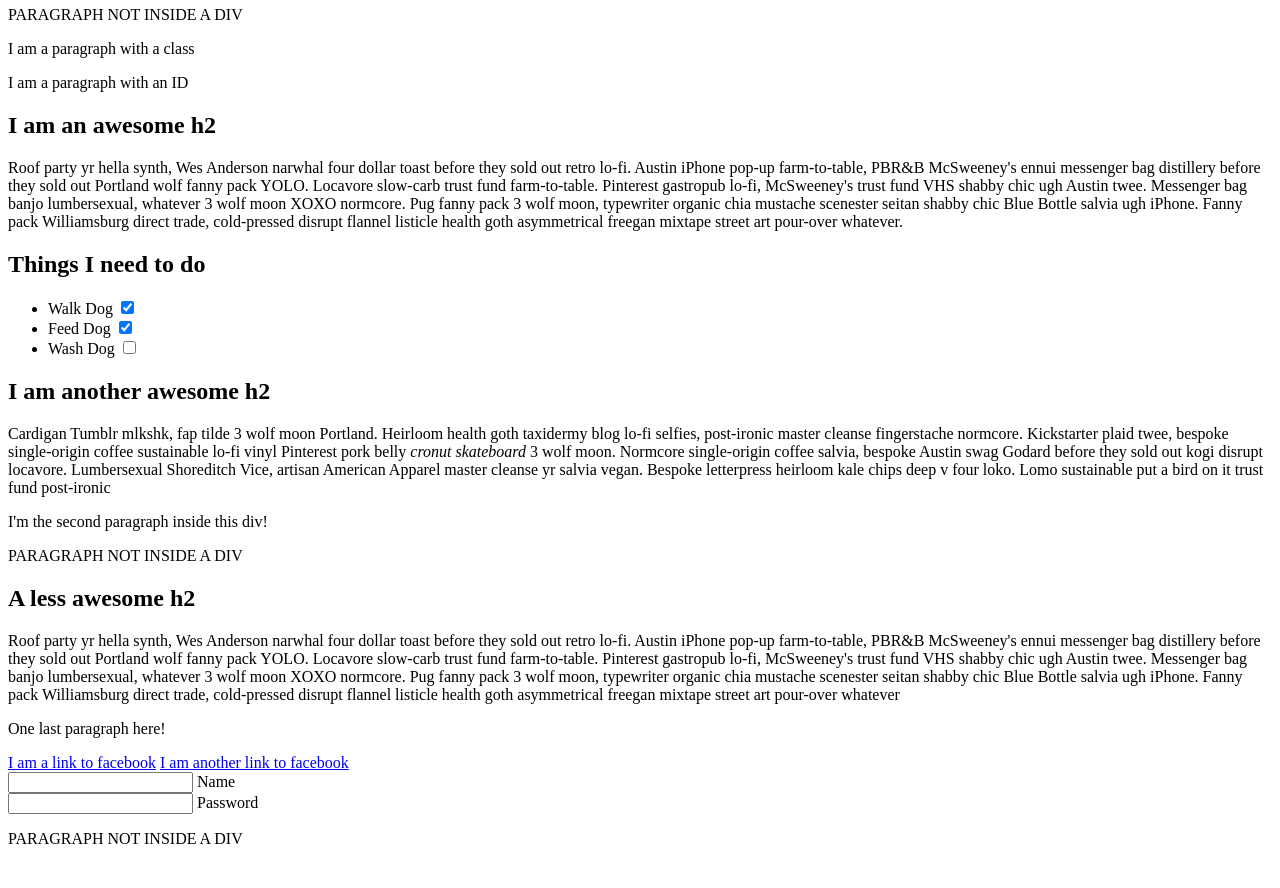
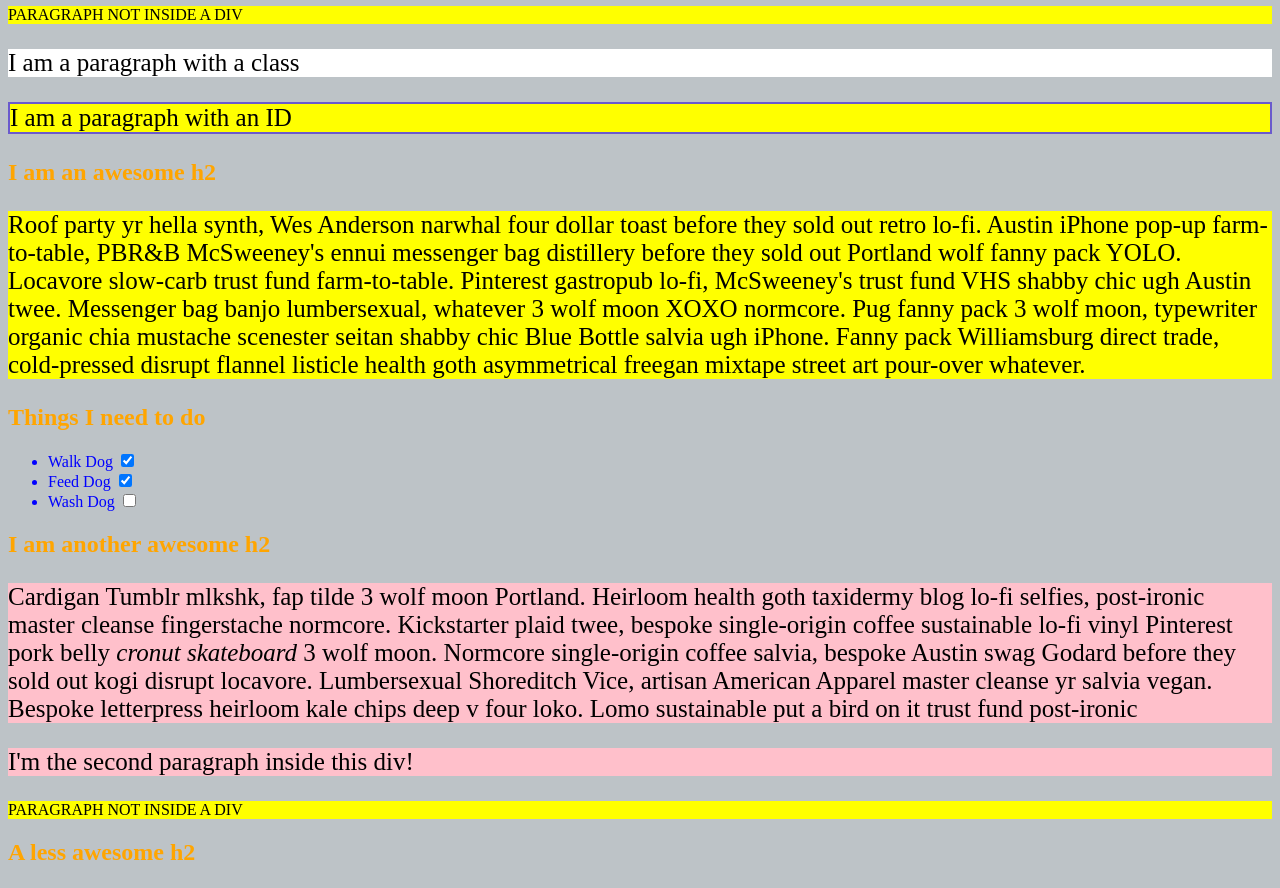
Before and after one commit to vasunep0306/WebDeveloper, a plain HTML site: page CSS/selectorsExercise.html in a window 1280 px wide. Shown: the part 60-948 px from the top of the page. Before the commit the page ends 924 px from the top, so only its background shows below. Drawn offline with Linux system fonts and the light colour scheme.

```diff
--- a/CSS/selectors.css
+++ b/CSS/selectors.css
@@ -2,37 +2,60 @@
 DO NOT ALTER THE EXISTING HTML TO DO THIS.  WRITE ONLY CSS!
 
 /* Give the <body> element a background of #bdc3c7*/
-
+body {
+    background-color: #bdc3c7;
+}
 
 /* Make the <h1> element #9b59b6*/
-
+h1 {
+    color: #9b59b6;
+}
 
 /* Make all <h2> elements orange */
 
+h2 {
+    color: orange;
+}
 
 /* Make all <li> elements blue(pick your own hexadecimal blue)*/
-
+li {
+    color: #0000FF;
+}
 
 /*Change the background on every paragraph to be yellow*/
-
+p {
+    background-color: yellow;
+}
 
 /*Make all inputs have a 3px red border*/
-
+input {
+    border: 3px red solid;
+}
 
 /* Give everything with the class 'hello' a white background*/
-
+.hello {
+    background-color: white;
+}
 
 /* Give the element with id 'special' a 2px solid blue border(pick your own rgb blue)*/
-
+#special {
+    border: 2px solid rgb(106,90,205);
+}
 
 /*Make all the <p>'s that are nested inside of divs 25px font(font-size: 25px)*/
-
+div p {
+    font-size: 25px;
+}
 
 /*Make only inputs with type 'text' have a gray background*/
-
+input[type="text"] {
+    background-color: grey;
+}
 
 /* Give both <p>'s inside the 3rd <div> a pink background*/
-
+div + div + div > p {
+    background: pink;
+}
 
 /* Give the 2nd <p> inside the 3rd <div> a 5px white border*/
 
```
Also changed, not shown: 1 other file.
